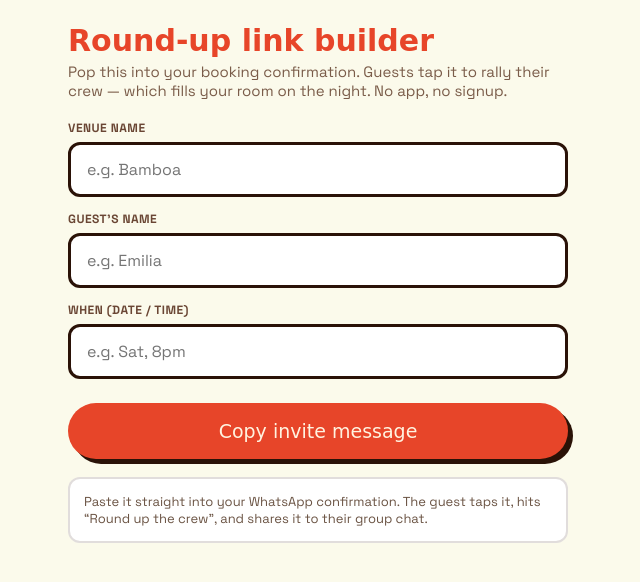
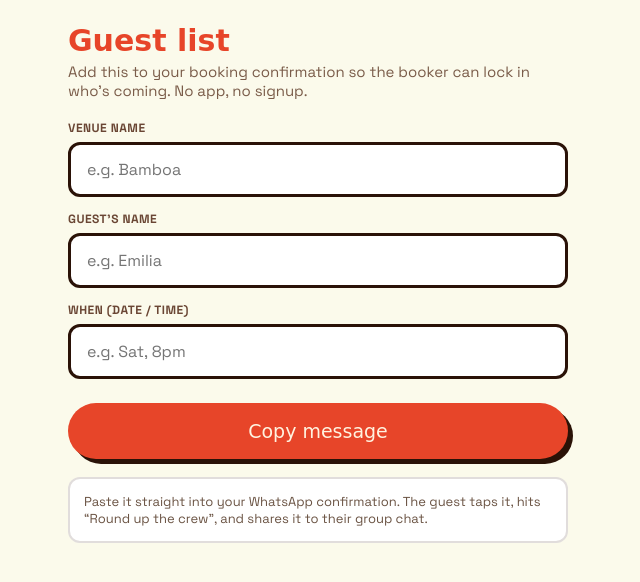
Before and after one commit to tradedepot/amabile-site, a website: page venue.html in a window 1280 px wide. Shown: the whole page, without its empty margins (322-962 px from the left). Drawn offline with Linux system fonts and the light colour scheme; a web font is replaced by a local one.

Commit message:
Venue tool: reframe as 'Guest list' for concierge workflow

```diff
--- a/venue.html
+++ b/venue.html
@@ -3,7 +3,7 @@
 <head>
 <meta charset="utf-8">
 <meta name="viewport" content="width=device-width, initial-scale=1">
-<title>Round-up link builder — Amabile</title>
+<title>Guest list — Amabile</title>
 <meta name="robots" content="noindex">
 <meta name="theme-color" content="#E74529">
 <link rel="preconnect" href="https://fonts.googleapis.com">
@@ -29,8 +29,8 @@ input:focus{outline:none;box-shadow:0 0 0 3px rgba(231,69,41,.3)}
 </head>
 <body>
 <div class="wrap">
-  <h1>Round-up link builder</h1>
-  <div class="sub">Pop this into your booking confirmation. Guests tap it to rally their crew — which fills your room on the night. No app, no signup.</div>
+  <h1>Guest list</h1>
+  <div class="sub">Add this to your booking confirmation so the booker can lock in who's coming. No app, no signup.</div>
   <div id="venueTag" class="venue-tag" style="display:none"></div>
 
   <div id="venueField">
@@ -44,7 +44,7 @@ input:focus{outline:none;box-shadow:0 0 0 3px rgba(231,69,41,.3)}
   <label for="when">When (date / time)</label>
   <input id="when" placeholder="e.g. Sat, 8pm" autocomplete="off">
 
-  <button class="copy" id="copyBtn">Copy invite message</button>
+  <button class="copy" id="copyBtn">Copy message</button>
 
   <div class="hint">Paste it straight into your WhatsApp confirmation. The guest taps it, hits “Round up the crew”, and shares it to their group chat.</div>
 </div>
```
